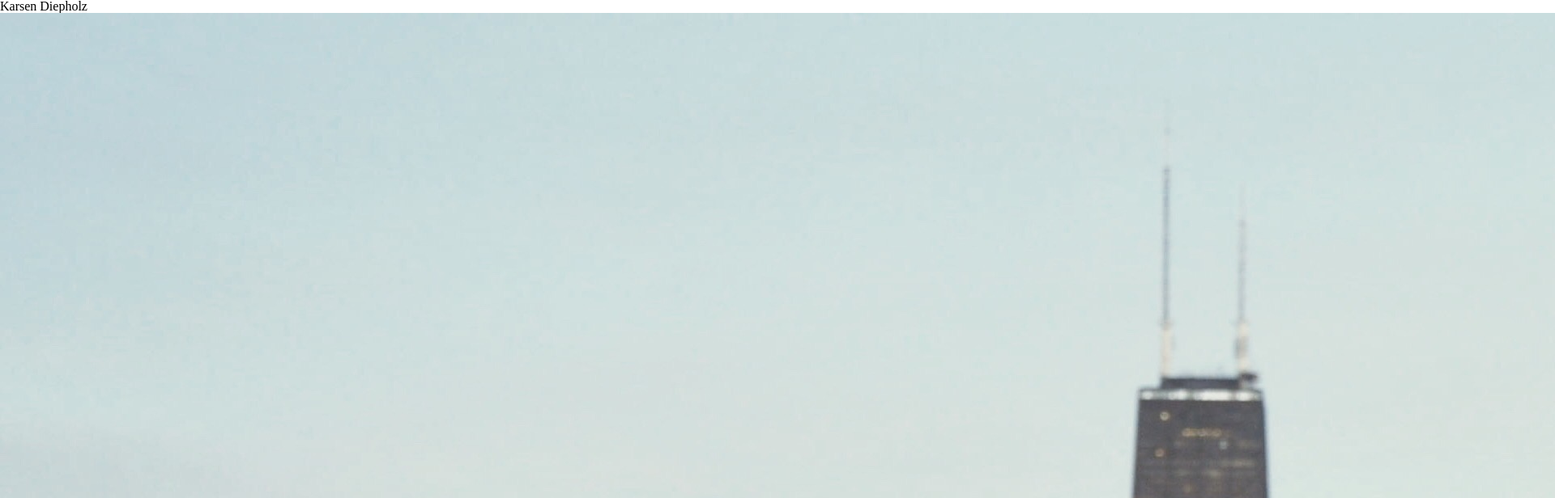
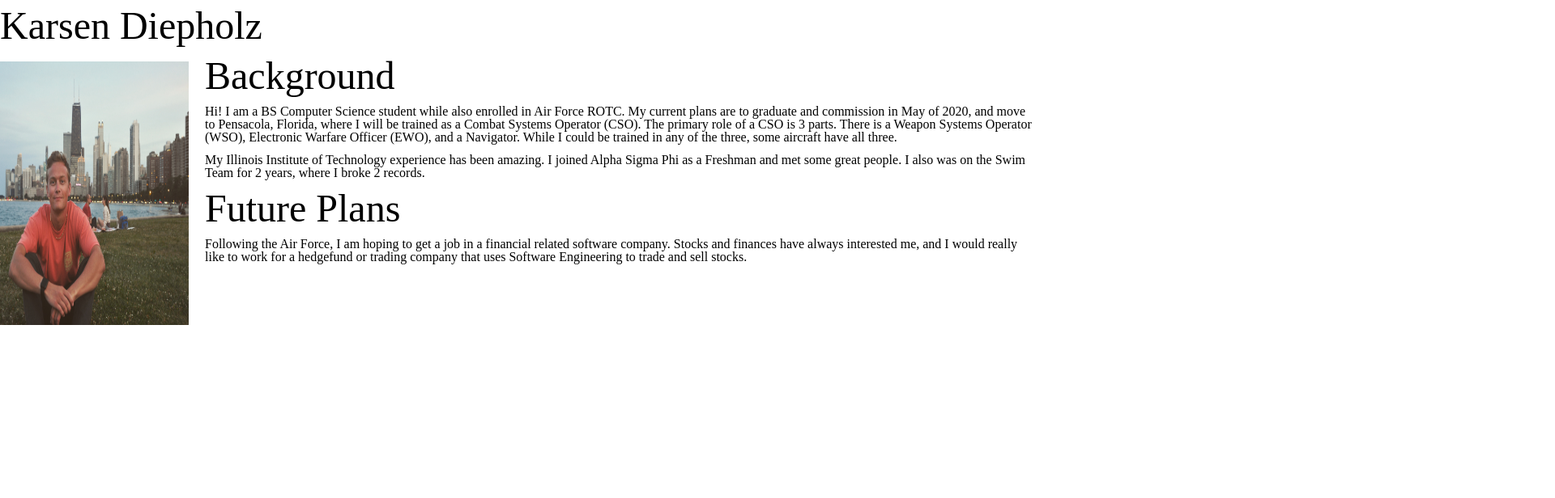
Before and after one commit to kdiepholz/COM333Project1, a plain HTML site: page index.html in a window 1280 px wide. Shown: the top 616 px of the page at 81% size, 1920 px wide, since content can reach past the window. Drawn offline with Linux system fonts and the light colour scheme.

Commit message:
Added own code for website

```diff
--- a/proj1.css
+++ b/proj1.css
@@ -46,3 +46,29 @@ table {
 	border-collapse: collapse;
 	border-spacing: 0;
 }
+.headshot{
+  align: left;
+  height: 326px;
+  width: 233px;
+  border: 1px;
+  float: left;
+  padding-right: 20px;
+  padding-top: 12px;
+}
+h1{
+	font-size: 300%;
+	padding: 8px 0;
+}
+h2{
+	font-size: 300%;
+	padding: 6px;
+}
+p{
+	padding: 6px 0;
+	font-size: 100%;
+	hyphens: auto;
+}
+.biography{
+	height: 100%;
+	margin: auto;
+}
```
